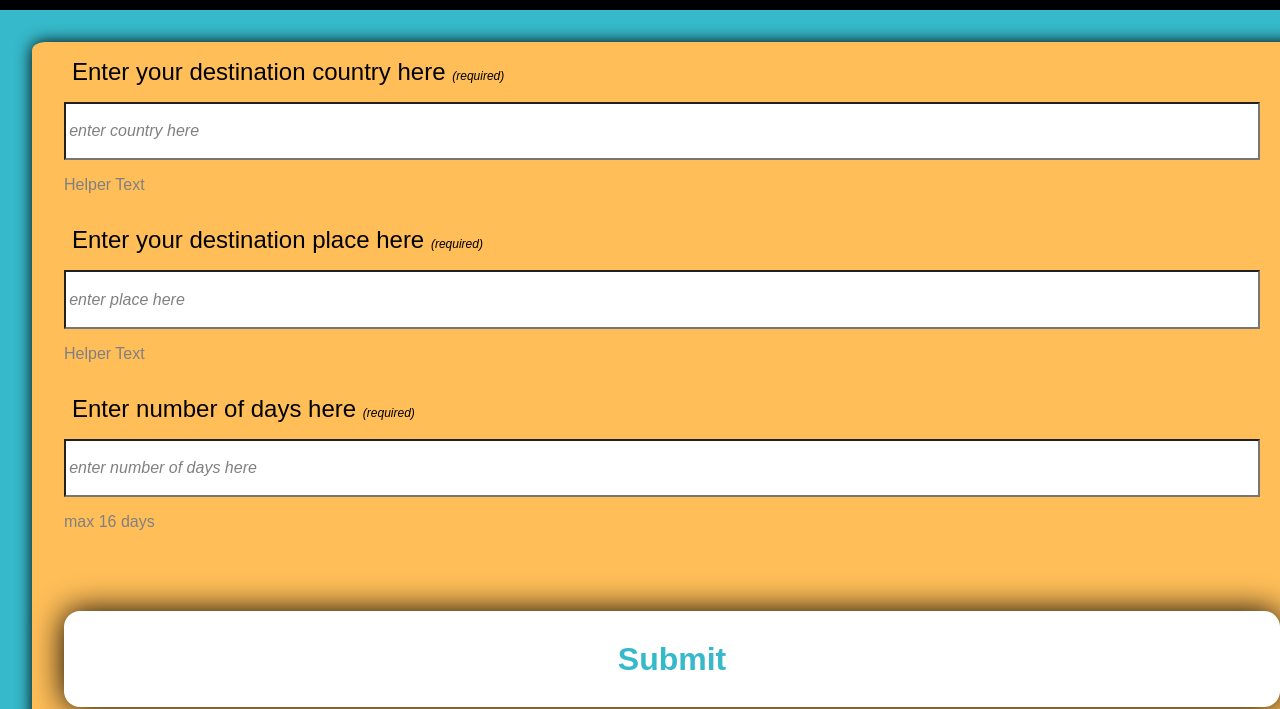
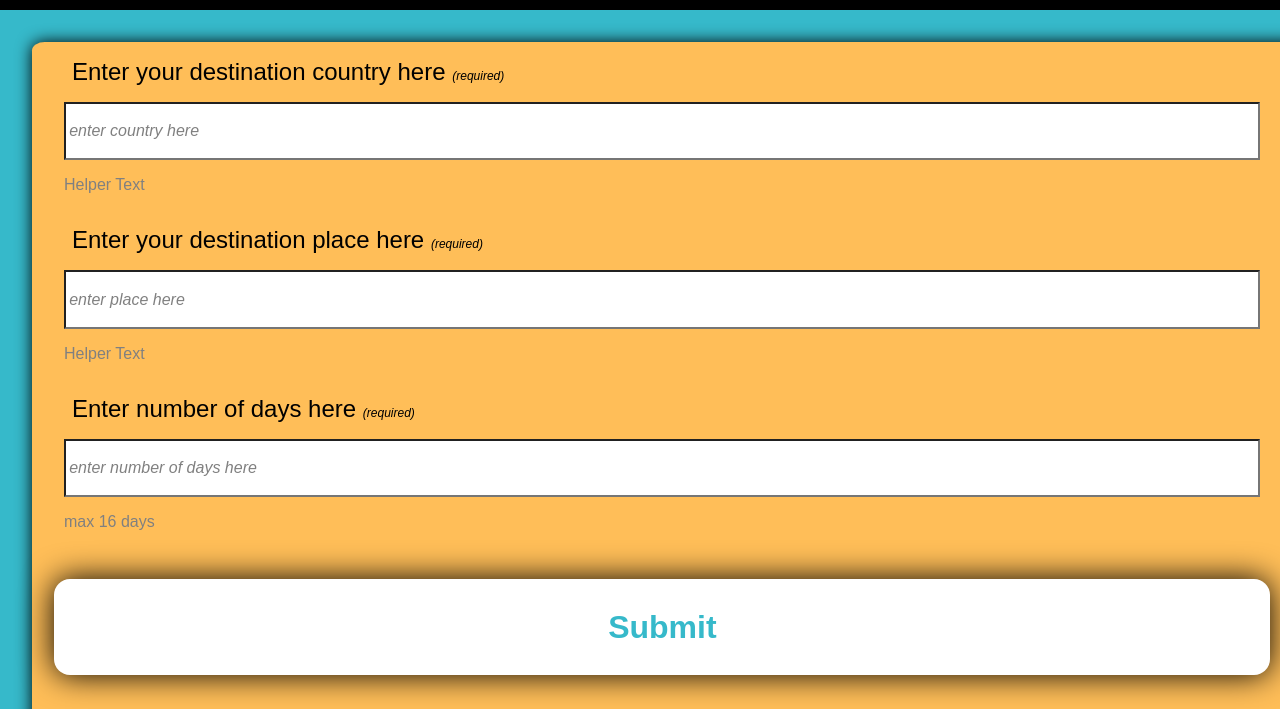
Before and after one commit to iren86/travel-app, a website built with webpack: page src/client/views/index.html in a window 1280 px wide. Shown: the part 246-955 px from the top of the page. Built offline with nearby package versions, Linux system fonts and the light colour scheme.

Commit message:
fixed styles

```diff
--- a/src/client/styles/form.scss
+++ b/src/client/styles/form.scss
@@ -84,8 +84,8 @@ form {
     font-family: $font-stack;
     border: none;
     padding: 0.2em;
-    margin-left: 1em;
-    margin-top: 2em;
+    margin-top: 1em;
+    margin-left: 0.7em;
     box-shadow: 0 0 1em black;
     border-radius: 0.5em;
   }
```
